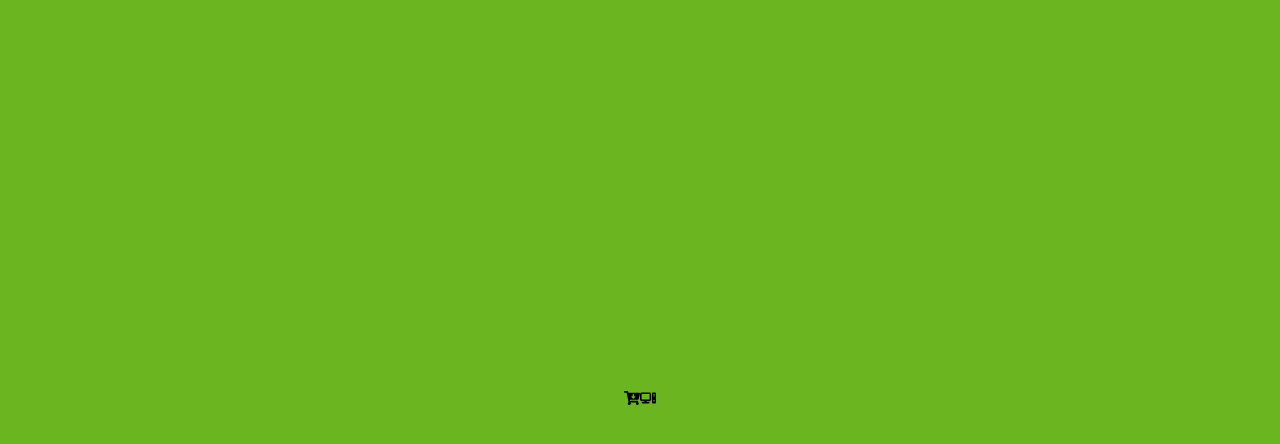
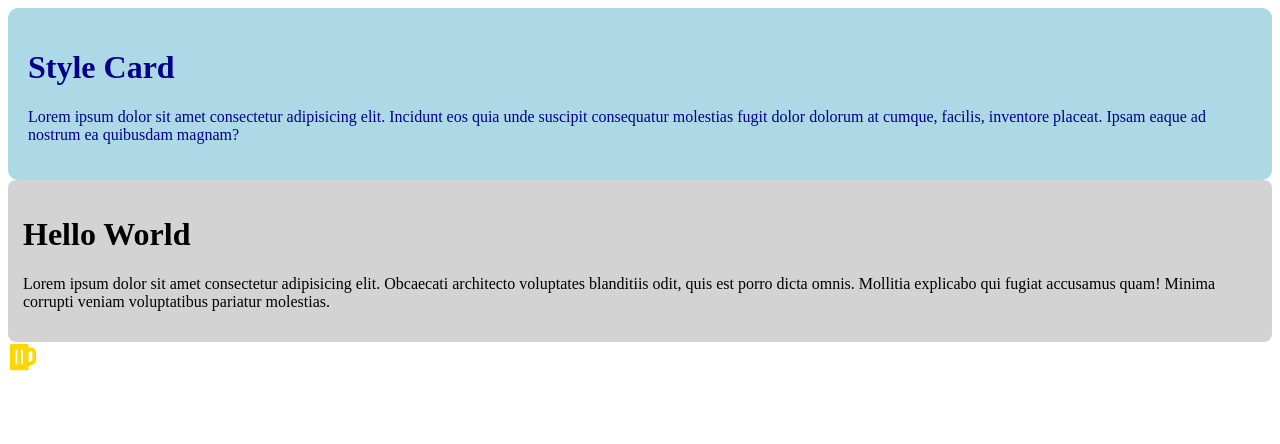
Before and after one commit to dangkhoipham80/react-demos, a React (Vite) app: page / in a window 1280 px wide. Shown: the top 444 px of the page. Built offline with nearby package versions, Linux system fonts and the light colour scheme.

Commit message:
react-icon

```diff
--- a/src/App.jsx
+++ b/src/App.jsx
@@ -1,14 +1,14 @@
-import { FaCartArrowDown } from "react-icons/fa";
-import { FaComputer } from "react-icons/fa6";
-
-import './index.css';
+import StyleCard from "./components/StyleCard";
+import ProfileCard from "./components/ProfileCard";
+import IconComponent from "./components/iconComponent";
 
 function App() {
   return (
-    <section>
-      <FaCartArrowDown />
-      <FaComputer />
-    </section>
+    <div>
+      <StyleCard />
+      <ProfileCard />
+      <IconComponent />
+    </div>
   )
 };
 
--- /dev/null
+++ b/src/components/IconComponent.jsx
@@ -0,0 +1,13 @@
+import { FaBeer } from 'react-icons/fa'
+
+import React from 'react'
+
+const IconComponent = () => {
+  return (
+    <div>
+        <FaBeer size={30} color='gold'/>
+    </div>
+  )
+}
+
+export default IconComponent
--- /dev/null
+++ b/src/components/ProfileCard.jsx
@@ -0,0 +1,18 @@
+import React from 'react'
+
+const ProfileCard = () => {
+    const styles = {
+        backgroundColor: "lightgray",
+        padding: "15px",
+        borderRadius: "8px",
+        color: "black"
+    }
+  return (
+    <div style = { styles }>
+        <h1>Hello World</h1>
+        <p>Lorem ipsum dolor sit amet consectetur adipisicing elit. Obcaecati architecto voluptates blanditiis odit, quis est porro dicta omnis. Mollitia explicabo qui fugiat accusamus quam! Minima corrupti veniam voluptatibus pariatur molestias.</p>
+    </div>
+  )
+}
+
+export default ProfileCard
--- /dev/null
+++ b/src/components/StyleCard.jsx
@@ -0,0 +1,17 @@
+import React from 'react'
+
+const StyleCard = () => {
+  return (
+    <div style = {{
+        backgroundColor: 'lightblue',
+        padding: '20px',
+        borderRadius: '10px',
+        color: 'darkblue' }}
+    >
+        <h1>Style Card</h1>
+        <p>Lorem ipsum dolor sit amet consectetur adipisicing elit. Incidunt eos quia unde suscipit consequatur molestias fugit dolor dolorum at cumque, facilis, inventore placeat. Ipsam eaque ad nostrum ea quibusdam magnam?</p>
+    </div>
+  )
+}
+
+export default StyleCard
```
